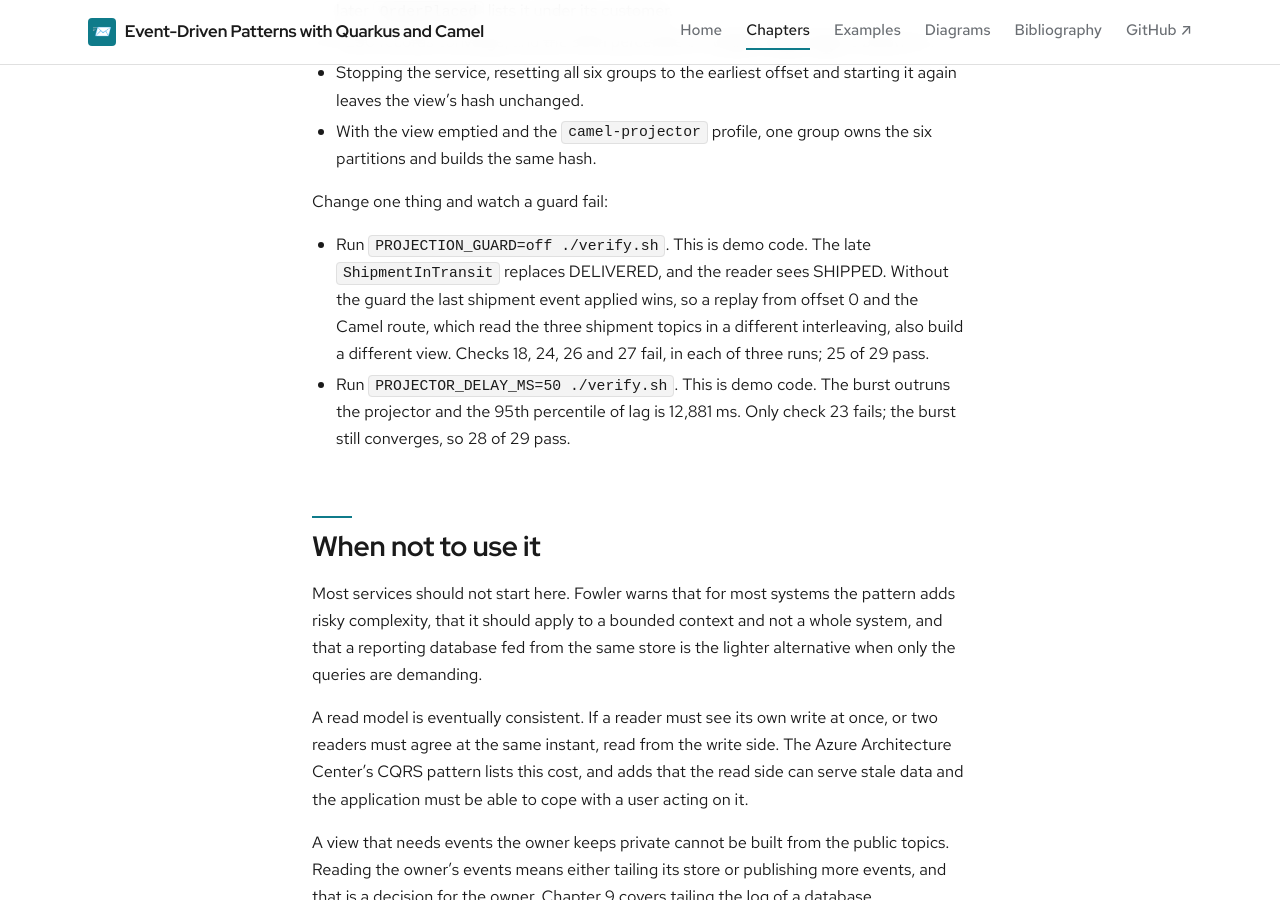
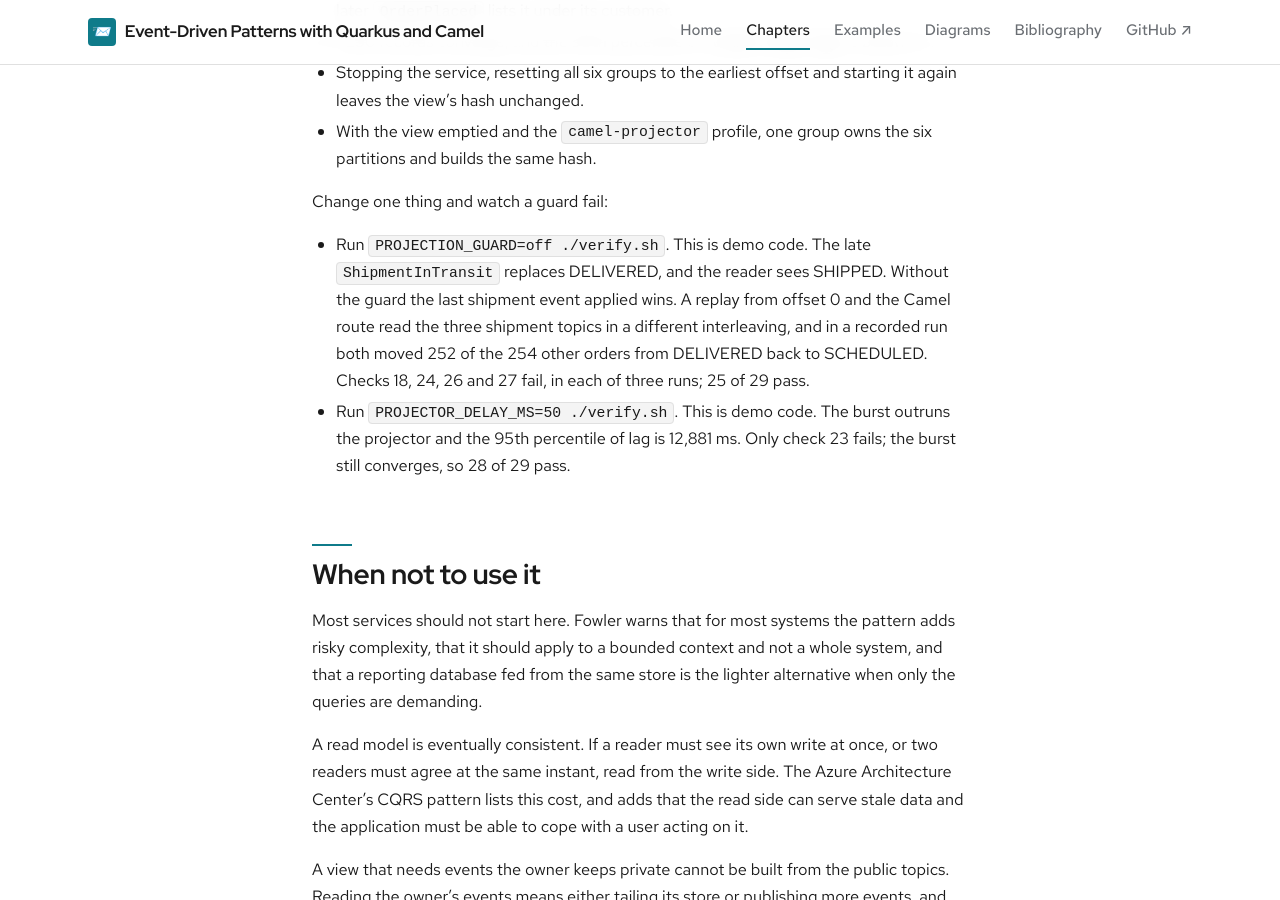
Before and after one commit to patterncatalyst/event-driven-patterns-with-quarkus-and-camel, a Jekyll site: the page built from _docs/16-cqrs-and-projections.md, in a window 1280 px wide and 900 px high, scrolled down 6722 px. Built offline with Jekyll 4.4.1, drawn with Linux system fonts in a browser that asks for light colours; some web fonts are replaced.

Commit message:
chore(r07): ch 16 guard-off effect measured (row dump)

```diff
--- a/_docs/16-cqrs-and-projections.md
+++ b/_docs/16-cqrs-and-projections.md
@@ -136,7 +136,7 @@ The checks read the effects:
 
 Change one thing and watch a guard fail:
 
-- Run `PROJECTION_GUARD=off ./verify.sh`. This is demo code. The late `ShipmentInTransit` replaces DELIVERED, and the reader sees SHIPPED. Without the guard the last shipment event applied wins, so a replay from offset 0 and the Camel route, which read the three shipment topics in a different interleaving, also build a different view. Checks 18, 24, 26 and 27 fail, in each of three runs; 25 of 29 pass.
+- Run `PROJECTION_GUARD=off ./verify.sh`. This is demo code. The late `ShipmentInTransit` replaces DELIVERED, and the reader sees SHIPPED. Without the guard the last shipment event applied wins. A replay from offset 0 and the Camel route read the three shipment topics in a different interleaving, and in a recorded run both moved 252 of the 254 other orders from DELIVERED back to SCHEDULED. Checks 18, 24, 26 and 27 fail, in each of three runs; 25 of 29 pass.
 - Run `PROJECTOR_DELAY_MS=50 ./verify.sh`. This is demo code. The burst outruns the projector and the 95th percentile of lag is 12,881 ms. Only check 23 fails; the burst still converges, so 28 of 29 pass.
 
 ## When not to use it
```
Also changed, not shown: examples/16-cqrs-and-projections/README.md (+1 -1 lines).
